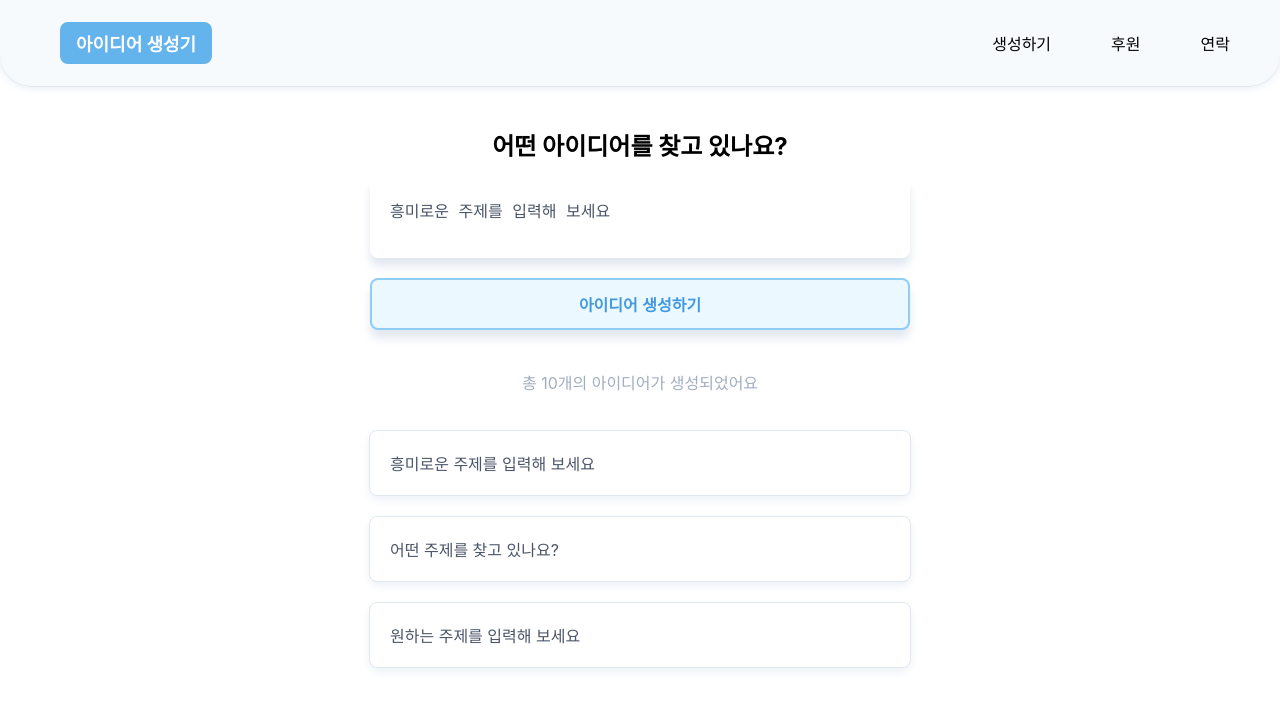
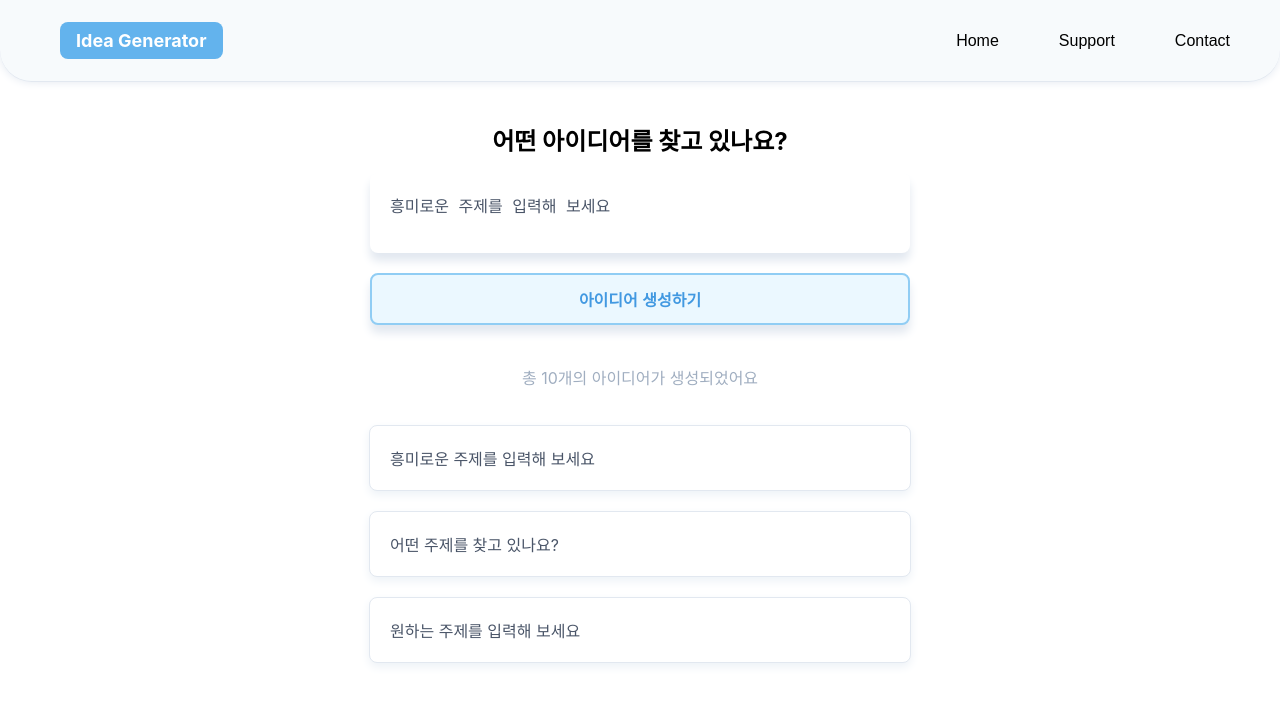
Before and after one commit to bestswlkh0310/idea-generator, a React (Create React App) app: page / in a window 1280 px wide. Shown: the top 708 px of the page. Built offline with nearby package versions, Linux system fonts and the light colour scheme.

Commit message:
fix : nav list

```diff
--- a/src/App.js
+++ b/src/App.js
@@ -1,7 +1,8 @@
 import {  BrowserRouter, Route, Routes } from 'react-router-dom';
 import styled from 'styled-components';
-import Nav from './Home/Nav/Nav';
-import Home from './Home/Home';
+import Nav from './UI/Nav/Nav';
+import Home from './UI/Home/Home';
+import { NavList } from './util/Constant';
 
 export default function App() {
 
@@ -10,9 +11,9 @@ export default function App() {
             <BrowserRouter>
                 <Nav/>
                 <Routes>
-                    <Route path="/" element={<Home/>} />
-                    <Route path="/support" element={<Home/>} />
-                    <Route path="/contact" element={<Home/>} />
+                    {NavList.map((nav, index) => {
+                        return <Route key={index} path={nav.path} element={nav.element}/>
+                    })}
                 </Routes>
             </BrowserRouter>
         </Container>
--- a/src/Home/Nav/Nav.js
+++ b/src/UI/Nav/Nav.js
@@ -1,5 +1,6 @@
 import styled from "styled-components"
 import { useNavigate } from "react-router-dom"
+import { NavList } from "../../util/Constant"
 
 export default function Nav() {
 
@@ -8,14 +9,12 @@ export default function Nav() {
     return (
         <Container>
             <div>
-                <Logo>
-                    아이디어 생성기
-                </Logo>
+                <Logo>Idea Generator</Logo>
             </div>
             <ButtonContainer>
-                <Button onClick={() => {navigate('/')}}>생성하기</Button>
-                <Button onClick={() => {navigate('/support')}}>후원</Button>
-                <Button onClick={() => {navigate('/about')}}>연락</Button>
+                {NavList.map((nav, index) => {
+                    return <Button key={index} onClick={() => {navigate(nav.path)}}>{nav.title}</Button>
+                })}
             </ButtonContainer>
         </Container>
     )
--- /dev/null
+++ b/src/util/Constant.js
@@ -0,0 +1,19 @@
+import Home from "../UI/Home/Home"
+
+export const NavList = [
+    {
+        title: 'Home',
+        path: '/',
+        element: <Home/>
+    },
+    {
+        title: 'Support',
+        path: '/support',
+        element: <div/>
+    },
+    {
+        title: 'Contact',
+        path: '/contact',
+        element: <div/>
+    }
+]
```
Also changed, not shown: src/UI/Home/Home.js (renamed from src/Home/Home.js).
